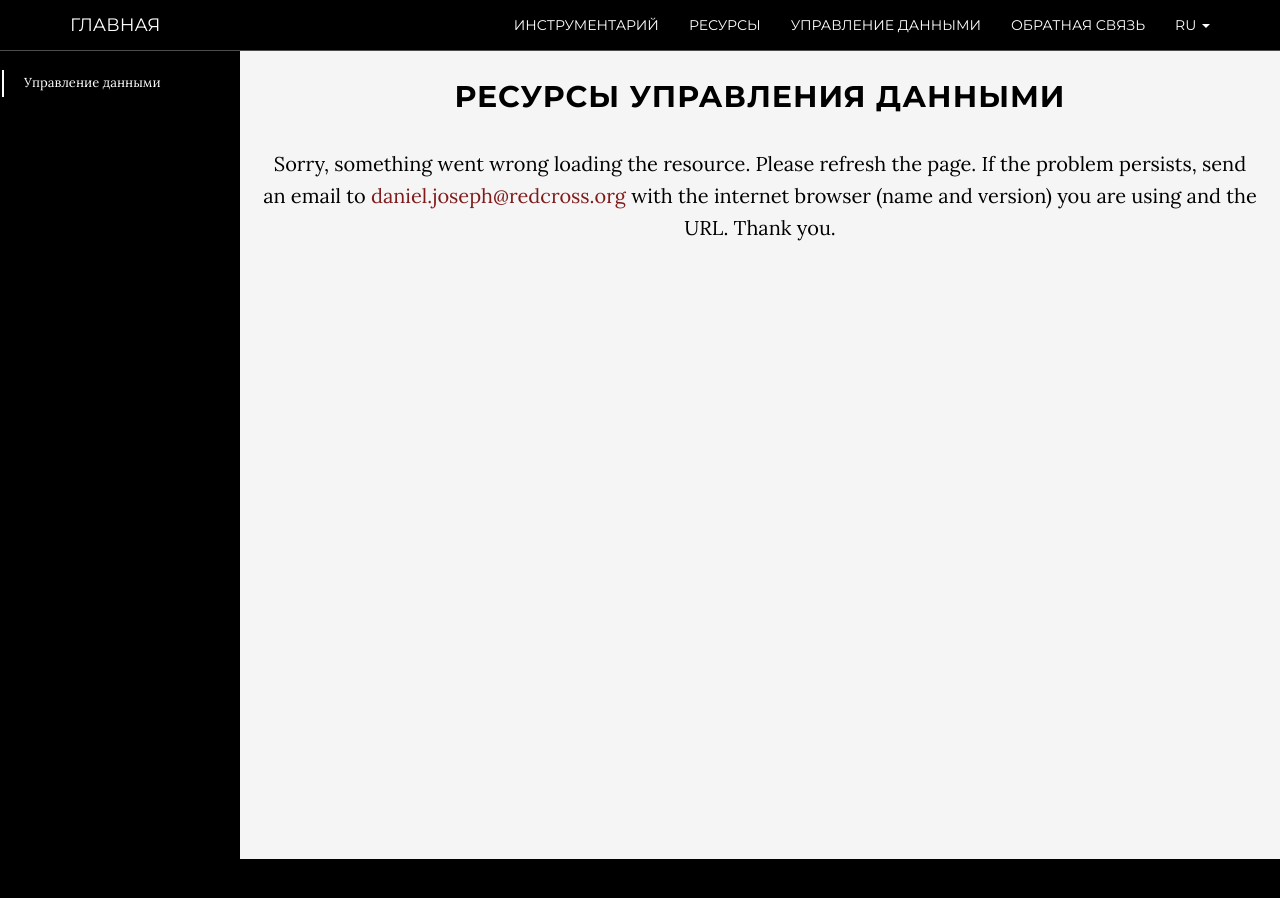
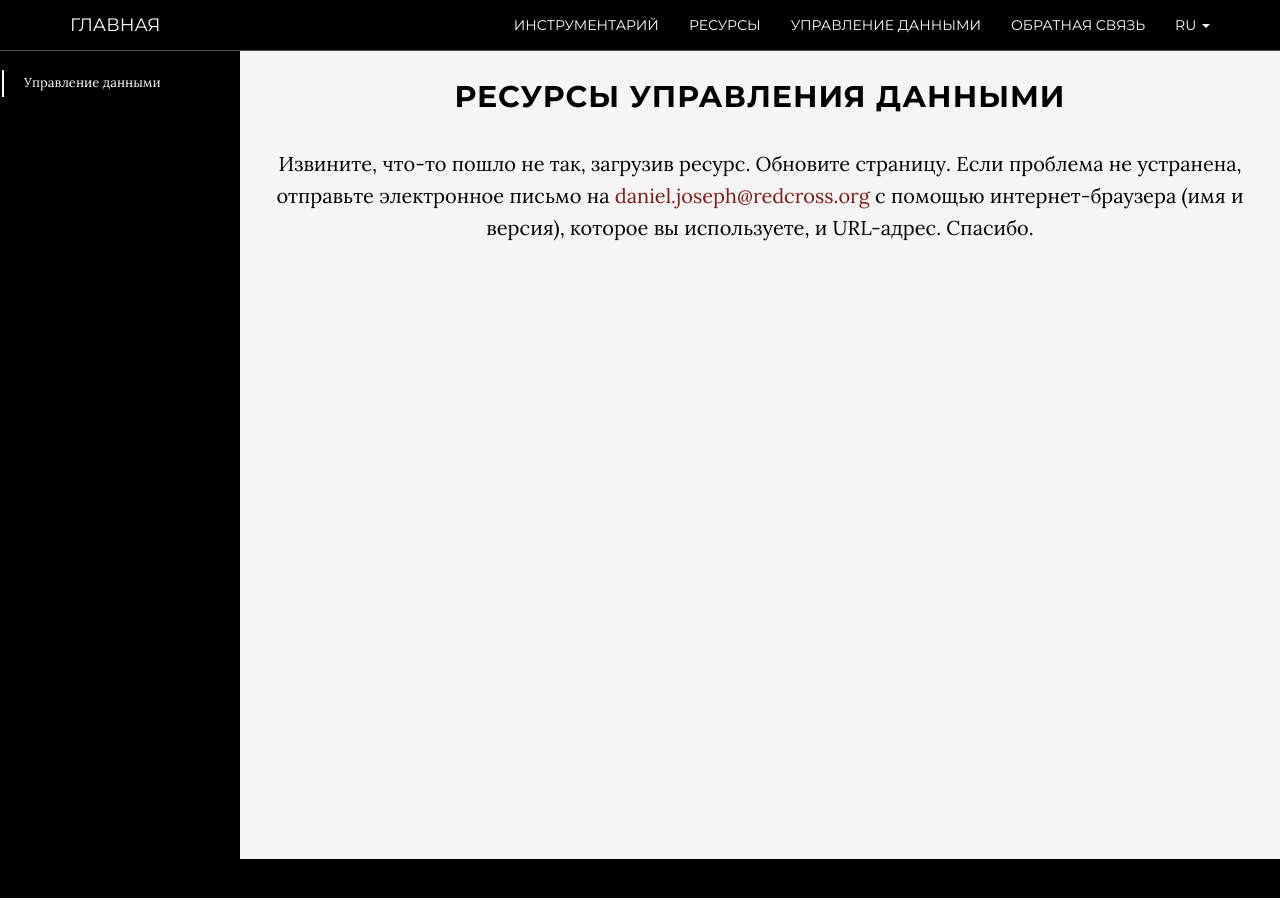
Before and after one commit to AmericanRedCross/ctp-website, a Jekyll site: the page built from ru/datamanagment.html, in a window 1280 px wide. Built offline with Jekyll 4.4.1, drawn with Linux system fonts in a browser that asks for light colours; a script that is not in the unit is left out.

Commit message:
updating russian translation

```diff
--- a/_data/ru.yml
+++ b/_data/ru.yml
@@ -7,7 +7,7 @@ meta:
   ogimg:          "https://raw.githubusercontent.com/AmericanRedCross/ctp-website/gh-pages/img/og-img-ru.jpg"
   twitterimg:     "https://raw.githubusercontent.com/AmericanRedCross/ctp-website/gh-pages/img/twitter-img-ru.jpg"
 
-iewarning:        "Your browser is out of date and not supported by this website. Please check out <a href=\"http://browsehappy.com/\">Browse Happy</a> to get the latest versions of major browsers."
+iewarning:        "Ваш браузер устарел и не поддерживается этим сайтом. Пожалуйста, ознакомьтесь с <a href=\"http://browsehappy.com/\">http://browsehappy.com</a> чтобы получить последние версии основных браузеров."
 
 ####################
 ## HEADER CONTENT ##
@@ -42,7 +42,7 @@ about:
   title:          "На тему инструментарий программ денежной помощи в чрезвычайных ситуациях"
   paragraph1:     "Программирование на основе денежных переводов (CTP) - это эффективный и гибкий способ поддержки людей, пострадавших в результате чрезвычайных ситуаций, сохранения их достоинства и выбора, одновременно поощряя местную экономику. CTP включает в себя все формы помощи наличными и ваучерами."
   paragraph2:     "Международное движение Красного Креста и Красного Полумесяца разработало Инструмент «ПрограммА денежной помощи в чрезвычайных ситуациях» в качестве средства, обеспечивающего доступность инструментов, практических рекомендаций и минимальных стандартов для персонала и добровольцев. Инструментарий должен информировать и руководствоваться внедрением CTP, чтобы улучшить качество CTP на разных этапах проектного цикла."
-  toolkit:        "Explore the toolkit"
+  toolkit:        "Изучите инструментарий"
   toolkiturl:     "/ru/toolkit/"
 
 #####################
@@ -80,7 +80,7 @@ toolkit:
   title:          "Изучите инструментарий"
   paragraph1:     "Инструмент «Денежная помощь в чрезвычайных ситуациях» организован в модулях, каждый из которых соответствует разной фазе проектного цикла."
   paragraph2:     "Каждый модуль разделен на этапы и подэтапы. Они являются ориентировочными и необязательно последовательными. Пользователю может потребоваться перемещение назад и вперед, чтобы достичь намеченных результатов. Пользователю также может потребоваться пропустить некоторые из предложенных шагов или подэтапов из-за ограничений времени и ресурсов, которые являются общими в чрезвычайном контексте."
-  loaderror:      "Sorry, something went wrong loading the resource. Please refresh the page. If the problem persists, send an email to <a href=\"mailto:daniel.joseph@redcross.org\">daniel.joseph@redcross.org</a> with the internet browser (name and version) you are using and the URL. Thank you."
+  loaderror:      "Извините, что-то пошло не так, загрузив ресурс. Обновите страницу. Если проблема не устранена, отправьте электронное письмо на <a href=\"mailto:daniel.joseph@redcross.org\">daniel.joseph@redcross.org</a> с помощью интернет-браузера (имя и версия), которое вы используете, и URL-адрес. Спасибо."
   zip:            "Изучите документы инструментария ниже или загрузите весь"
   toolkit:        "инструментарий"
   modules:        "В наборе инструментов вы найдете 5 модулей:"
@@ -102,8 +102,8 @@ toolkit:
 
 resources:
   about:          "Ресурсы"
-  title:          "Red Cross Red Crescent Movement Resources"
-  loaderror:      "Sorry, something went wrong loading the resource. Please refresh the page. If the problem persists, send an email to <a href=\"mailto:daniel.joseph@redcross.org\">daniel.joseph@redcross.org</a> with the internet browser (name and version) you are using and the URL. Thank you."
+  title:          "Ресурсы движения Красного Креста Красного Полумесяца"
+  loaderror:      "Извините, что-то пошло не так, загрузив ресурс. Обновите страницу. Если проблема не устранена, отправьте электронное письмо на <a href=\"mailto:daniel.joseph@redcross.org\">daniel.joseph@redcross.org</a> с помощью интернет-браузера (имя и версия), которое вы используете, и URL-адрес. Спасибо."
   guidance:       "Руководство"
   keydocs:        "Основные документы и дополнительные рекомендации CTP"
   learning:       "Обучение"
@@ -125,7 +125,7 @@ resources:
 datamanagement:
   about:          "Управление данными"
   title:          "Ресурсы управления данными"
-  loaderror:      "Sorry, something went wrong loading the resource. Please refresh the page. If the problem persists, send an email to <a href=\"mailto:daniel.joseph@redcross.org\">daniel.joseph@redcross.org</a> with the internet browser (name and version) you are using and the URL. Thank you."
+  loaderror:      "Извините, что-то пошло не так, загрузив ресурс. Обновите страницу. Если проблема не устранена, отправьте электронное письмо на <a href=\"mailto:daniel.joseph@redcross.org\">daniel.joseph@redcross.org</a> с помощью интернет-браузера (имя и версия), которое вы используете, и URL-адрес. Спасибо."
   mdc:            "Мобильный сбор данных"
   spreadhsheet:   "Инструменты электронных таблиц"
   imresources:    "Ресурсы наличных денежных средств IM"
```
